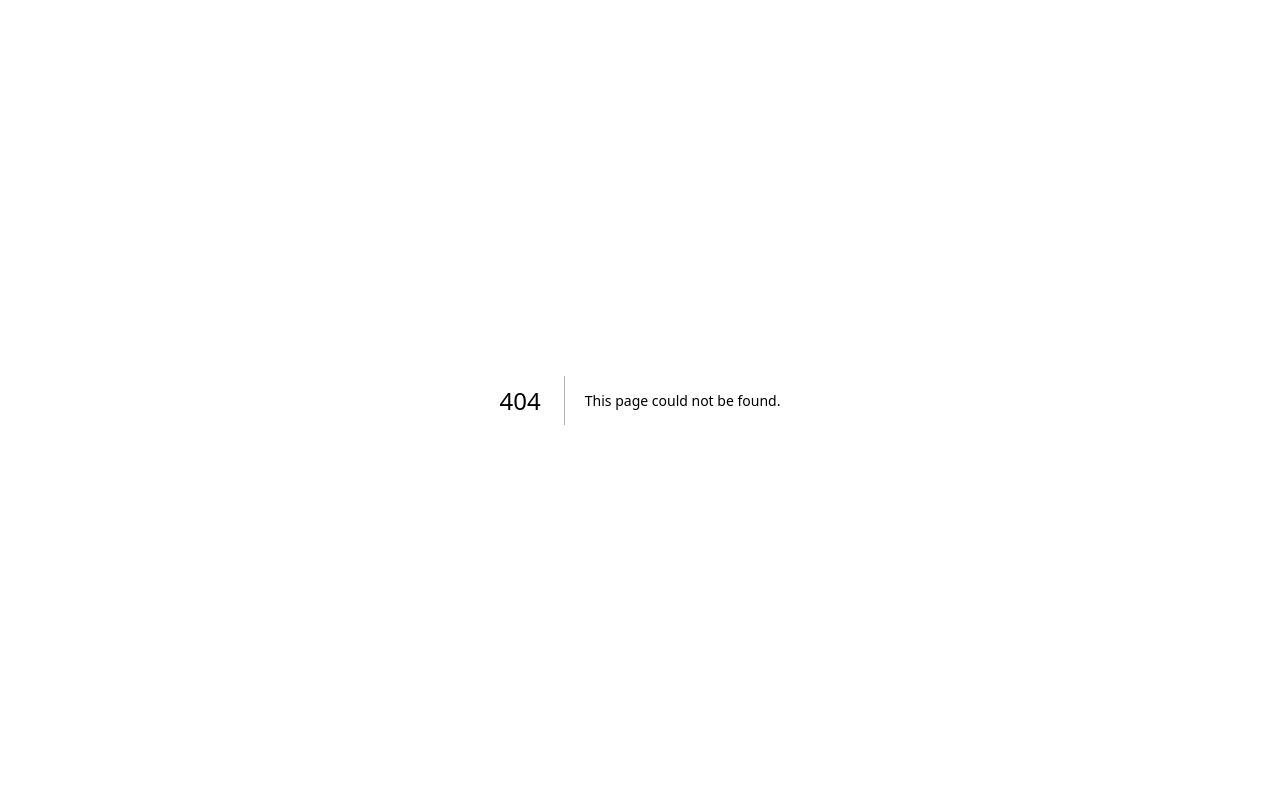
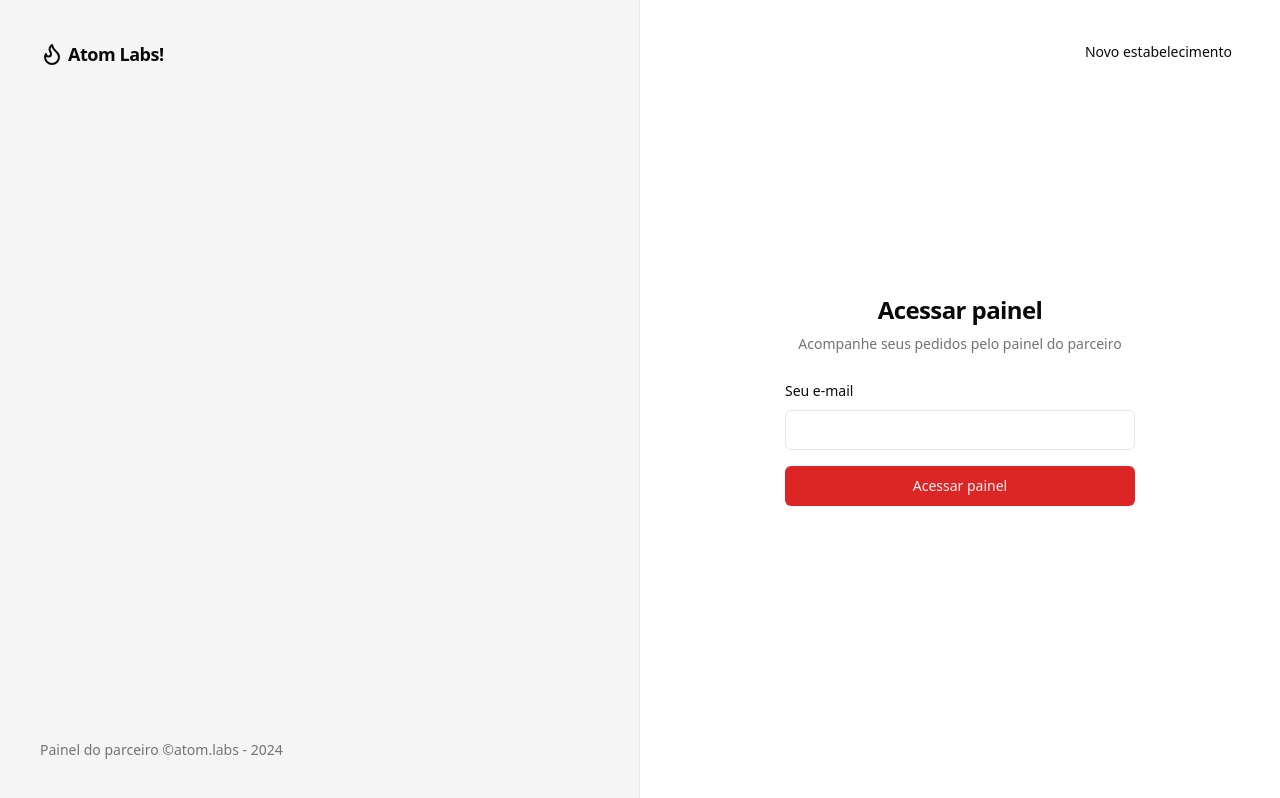
Before and after one commit to marcoscuomo/atom-labs, a Next.js app: page /auth/sign-in in a window 1280 px wide. Before the commit this address had no page. Built offline with nearby package versions, Linux system fonts and the light colour scheme.

Commit message:
feat: pagina sign-in

```diff
--- a/package.json
+++ b/package.json
@@ -9,6 +9,7 @@
     "lint": "next lint"
   },
   "dependencies": {
+    "@radix-ui/react-label": "^2.0.2",
     "@radix-ui/react-slot": "^1.0.2",
     "class-variance-authority": "^0.7.0",
     "clsx": "^2.1.0",
--- /dev/null
+++ b/src/app/auth/layout.tsx
@@ -0,0 +1,29 @@
+import { Flame } from 'lucide-react'
+import type { Metadata } from 'next'
+
+export const metadata: Metadata = {
+  title: 'Atom labs! - Login',
+  description: 'Your smart system',
+}
+
+export default function AuthLayout({
+  children,
+}: Readonly<{ children: React.ReactNode }>) {
+  return (
+    <div className="grid min-h-screen grid-cols-2 antialiased">
+      <div className="flex h-full flex-col justify-between border-r border-foreground/5 bg-muted p-10 text-muted-foreground">
+        <div className="flex items-center gap-1 text-lg text-foreground">
+          <Flame className="h-6 w-6" />
+          <span className="font-semibold tracking-tight">Atom Labs!</span>
+        </div>
+        <footer className="text-sm">
+          Painel do parceiro &copy;atom.labs - {new Date().getFullYear()}
+        </footer>
+      </div>
+
+      <div className="relative flex flex-col items-center justify-center">
+        {children}
+      </div>
+    </div>
+  )
+}
--- /dev/null
+++ b/src/app/auth/sign-in/page.tsx
@@ -0,0 +1,37 @@
+import Link from 'next/link'
+
+import { Button } from '@/components/ui/button'
+import { Input } from '@/components/ui/input'
+import { Label } from '@/components/ui/label'
+
+export default function SignIn() {
+  return (
+    <div className="p-8">
+      <Button variant="ghost" asChild className="absolute right-8 top-8">
+        <Link href="sign-up">Novo estabelecimento</Link>
+      </Button>
+
+      <div className="flex w-[350px] flex-col justify-center gap-6">
+        <div className="flex flex-col gap-2 text-center">
+          <h1 className="text-2xl font-semibold tracking-tight">
+            Acessar painel
+          </h1>
+          <p className="text-sm text-muted-foreground">
+            Acompanhe seus pedidos pelo painel do parceiro
+          </p>
+        </div>
+
+        <form className="space-y-4">
+          <div className="space-y-2">
+            <Label htmlFor="email">Seu e-mail</Label>
+            <Input id="email" type="email" />
+          </div>
+
+          <Button className="w-full" type="submit">
+            Acessar painel
+          </Button>
+        </form>
+      </div>
+    </div>
+  )
+}
--- /dev/null
+++ b/src/app/auth/sign-up/page.tsx
@@ -0,0 +1,3 @@
+export default function SignUp() {
+  return <h1>Sign Up!!</h1>
+}
--- /dev/null
+++ b/src/components/ui/card.tsx
@@ -0,0 +1,79 @@
+import * as React from "react"
+
+import { cn } from "@/lib/utils"
+
+const Card = React.forwardRef<
+  HTMLDivElement,
+  React.HTMLAttributes<HTMLDivElement>
+>(({ className, ...props }, ref) => (
+  <div
+    ref={ref}
+    className={cn(
+      "rounded-lg border bg-card text-card-foreground shadow-sm",
+      className
+    )}
+    {...props}
+  />
+))
+Card.displayName = "Card"
+
+const CardHeader = React.forwardRef<
+  HTMLDivElement,
+  React.HTMLAttributes<HTMLDivElement>
+>(({ className, ...props }, ref) => (
+  <div
+    ref={ref}
+    className={cn("flex flex-col space-y-1.5 p-6", className)}
+    {...props}
+  />
+))
+CardHeader.displayName = "CardHeader"
+
+const CardTitle = React.forwardRef<
+  HTMLParagraphElement,
+  React.HTMLAttributes<HTMLHeadingElement>
+>(({ className, ...props }, ref) => (
+  <h3
+    ref={ref}
+    className={cn(
+      "text-2xl font-semibold leading-none tracking-tight",
+      className
+    )}
+    {...props}
+  />
+))
+CardTitle.displayName = "CardTitle"
+
+const CardDescription = React.forwardRef<
+  HTMLParagraphElement,
+  React.HTMLAttributes<HTMLParagraphElement>
+>(({ className, ...props }, ref) => (
+  <p
+    ref={ref}
+    className={cn("text-sm text-muted-foreground", className)}
+    {...props}
+  />
+))
+CardDescription.displayName = "CardDescription"
+
+const CardContent = React.forwardRef<
+  HTMLDivElement,
+  React.HTMLAttributes<HTMLDivElement>
+>(({ className, ...props }, ref) => (
+  <div ref={ref} className={cn("p-6 pt-0", className)} {...props} />
+))
+CardContent.displayName = "CardContent"
+
+const CardFooter = React.forwardRef<
+  HTMLDivElement,
+  React.HTMLAttributes<HTMLDivElement>
+>(({ className, ...props }, ref) => (
+  <div
+    ref={ref}
+    className={cn("flex items-center p-6 pt-0", className)}
+    {...props}
+  />
+))
+CardFooter.displayName = "CardFooter"
+
+export { Card, CardHeader, CardFooter, CardTitle, CardDescription, CardContent }
--- /dev/null
+++ b/src/components/ui/input.tsx
@@ -0,0 +1,25 @@
+import * as React from "react"
+
+import { cn } from "@/lib/utils"
+
+export interface InputProps
+  extends React.InputHTMLAttributes<HTMLInputElement> {}
+
+const Input = React.forwardRef<HTMLInputElement, InputProps>(
+  ({ className, type, ...props }, ref) => {
+    return (
+      <input
+        type={type}
+        className={cn(
+          "flex h-10 w-full rounded-md border border-input bg-background px-3 py-2 text-sm ring-offset-background file:border-0 file:bg-transparent file:text-sm file:font-medium placeholder:text-muted-foreground focus-visible:outline-none focus-visible:ring-2 focus-visible:ring-ring focus-visible:ring-offset-2 disabled:cursor-not-allowed disabled:opacity-50",
+          className
+        )}
+        ref={ref}
+        {...props}
+      />
+    )
+  }
+)
+Input.displayName = "Input"
+
+export { Input }
--- /dev/null
+++ b/src/components/ui/label.tsx
@@ -0,0 +1,26 @@
+"use client"
+
+import * as React from "react"
+import * as LabelPrimitive from "@radix-ui/react-label"
+import { cva, type VariantProps } from "class-variance-authority"
+
+import { cn } from "@/lib/utils"
+
+const labelVariants = cva(
+  "text-sm font-medium leading-none peer-disabled:cursor-not-allowed peer-disabled:opacity-70"
+)
+
+const Label = React.forwardRef<
+  React.ElementRef<typeof LabelPrimitive.Root>,
+  React.ComponentPropsWithoutRef<typeof LabelPrimitive.Root> &
+    VariantProps<typeof labelVariants>
+>(({ className, ...props }, ref) => (
+  <LabelPrimitive.Root
+    ref={ref}
+    className={cn(labelVariants(), className)}
+    {...props}
+  />
+))
+Label.displayName = LabelPrimitive.Root.displayName
+
+export { Label }
```
Also changed, not shown: 1 other file (tests, documents, lock files or other folders).
